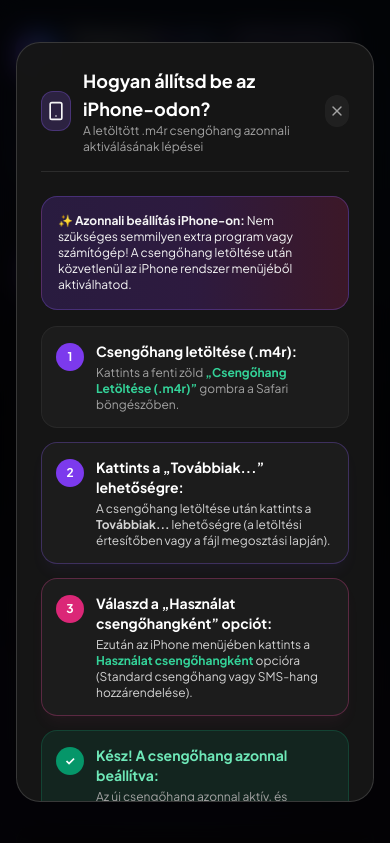
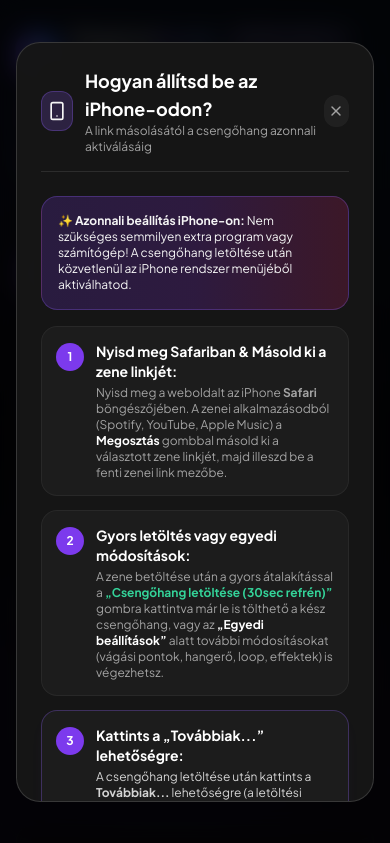
Before and after one commit to krisatrader/ringtone-studio, a website: page public/index.html in a window 390 px wide. Both pictures are taken after a click on the button "iPhone Beállítási Útmutató". Shown: the top 843 px of the page. Drawn offline with nearby package versions, Linux system fonts and the light colour scheme; no server answers.

Commit message:
Update iPhone guide with Safari open/share steps and quick download details

```diff
--- a/public/index.html
+++ b/public/index.html
@@ -524,10 +524,10 @@
 
     </main>
 
-    <!-- FOOTER -->
+      <!-- FOOTER -->
     <footer class="pt-8 pb-4 border-t border-white/5 text-center text-xs text-neutral-500 space-y-2">
       <p>iPhone Ringtone Studio • Nyílt forráskódú modern Apple segédeszköz</p>
-      <p class="text-[11px] text-neutral-400">A csengőhang letöltése után kattints a <strong class="text-white">Továbbiak...</strong> lehetőségre, majd az iPhone menüjében a <strong class="text-white">Használat csengőhangként</strong> opcióra.</p>
+      <p class="text-[11px] text-neutral-400">Nyisd meg az iPhone Safariban ➔ Másold be a zene linkjét ➔ Töltsd le a csengőhangot ➔ Kattints a <strong class="text-white">Továbbiak...</strong> ➔ <strong class="text-white">Használat csengőhangként</strong> opcióra.</p>
     </footer>
 
   </div>
@@ -543,7 +543,7 @@
           </div>
           <div>
             <h3 class="text-lg font-bold text-white">Hogyan állítsd be az iPhone-odon?</h3>
-            <p class="text-xs text-neutral-400">A letöltött .m4r csengőhang azonnali aktiválásának lépései</p>
+            <p class="text-xs text-neutral-400">A link másolásától a csengőhang azonnali aktiválásáig</p>
           </div>
         </div>
         <button id="closeGuideBtn" class="w-8 h-8 rounded-xl bg-white/5 hover:bg-white/10 flex items-center justify-center text-neutral-400 hover:text-white transition-all">
@@ -561,13 +561,21 @@
           <li class="flex items-start gap-3 bg-white/[0.03] p-3.5 rounded-2xl border border-white/5">
             <span class="w-7 h-7 rounded-full bg-brand-600 text-white font-bold flex items-center justify-center text-xs shrink-0 mt-0.5">1</span>
             <div>
-              <strong class="text-white text-sm">Csengőhang letöltése (.m4r):</strong>
-              <p class="text-neutral-400 text-xs mt-1">Kattints a fenti zöld <strong class="text-emerald-400">„Csengőhang Letöltése (.m4r)”</strong> gombra a Safari böngészőben.</p>
+              <strong class="text-white text-sm">Nyisd meg Safariban & Másold ki a zene linkjét:</strong>
+              <p class="text-neutral-400 text-xs mt-1">Nyisd meg a weboldalt az iPhone <strong>Safari</strong> böngészőjében. A zenei alkalmazásodból (Spotify, YouTube, Apple Music) a <strong class="text-white">Megosztás</strong> gombbal másold ki a választott zene linkjét, majd illeszd be a fenti zenei link mezőbe.</p>
+            </div>
+          </li>
+
+          <li class="flex items-start gap-3 bg-white/[0.03] p-3.5 rounded-2xl border border-white/5">
+            <span class="w-7 h-7 rounded-full bg-brand-600 text-white font-bold flex items-center justify-center text-xs shrink-0 mt-0.5">2</span>
+            <div>
+              <strong class="text-white text-sm">Gyors letöltés vagy egyedi módosítások:</strong>
+              <p class="text-neutral-400 text-xs mt-1">A zene betöltése után a gyors átalakítással a <strong class="text-emerald-400">„Csengőhang letöltése (30sec refrén)”</strong> gombra kattintva már le is tölthető a kész csengőhang, vagy az <strong class="text-white">„Egyedi beállítások”</strong> alatt további módosításokat (vágási pontok, hangerő, loop, effektek) is végezhetsz.</p>
             </div>
           </li>
 
           <li class="flex items-start gap-3 bg-white/[0.03] p-3.5 rounded-2xl border border-brand-500/30 shadow-lg shadow-brand-500/5">
-            <span class="w-7 h-7 rounded-full bg-brand-600 text-white font-bold flex items-center justify-center text-xs shrink-0 mt-0.5">2</span>
+            <span class="w-7 h-7 rounded-full bg-brand-600 text-white font-bold flex items-center justify-center text-xs shrink-0 mt-0.5">3</span>
             <div>
               <strong class="text-white text-sm">Kattints a „Továbbiak...” lehetőségre:</strong>
               <p class="text-neutral-300 text-xs mt-1">A csengőhang letöltése után kattints a <strong class="text-brand-300 font-bold">Továbbiak...</strong> lehetőségre (a letöltési értesítőben vagy a fájl megosztási lapján).</p>
@@ -575,7 +583,7 @@
           </li>
 
           <li class="flex items-start gap-3 bg-white/[0.03] p-3.5 rounded-2xl border border-pink-500/30 shadow-lg shadow-pink-500/5">
-            <span class="w-7 h-7 rounded-full bg-pink-600 text-white font-bold flex items-center justify-center text-xs shrink-0 mt-0.5">3</span>
+            <span class="w-7 h-7 rounded-full bg-pink-600 text-white font-bold flex items-center justify-center text-xs shrink-0 mt-0.5">4</span>
             <div>
               <strong class="text-white text-sm">Válaszd a „Használat csengőhangként” opciót:</strong>
               <p class="text-neutral-300 text-xs mt-1">Ezután az iPhone menüjében kattints a <strong class="text-emerald-400 font-bold">Használat csengőhangként</strong> opcióra (Standard csengőhang vagy SMS-hang hozzárendelése).</p>
```
